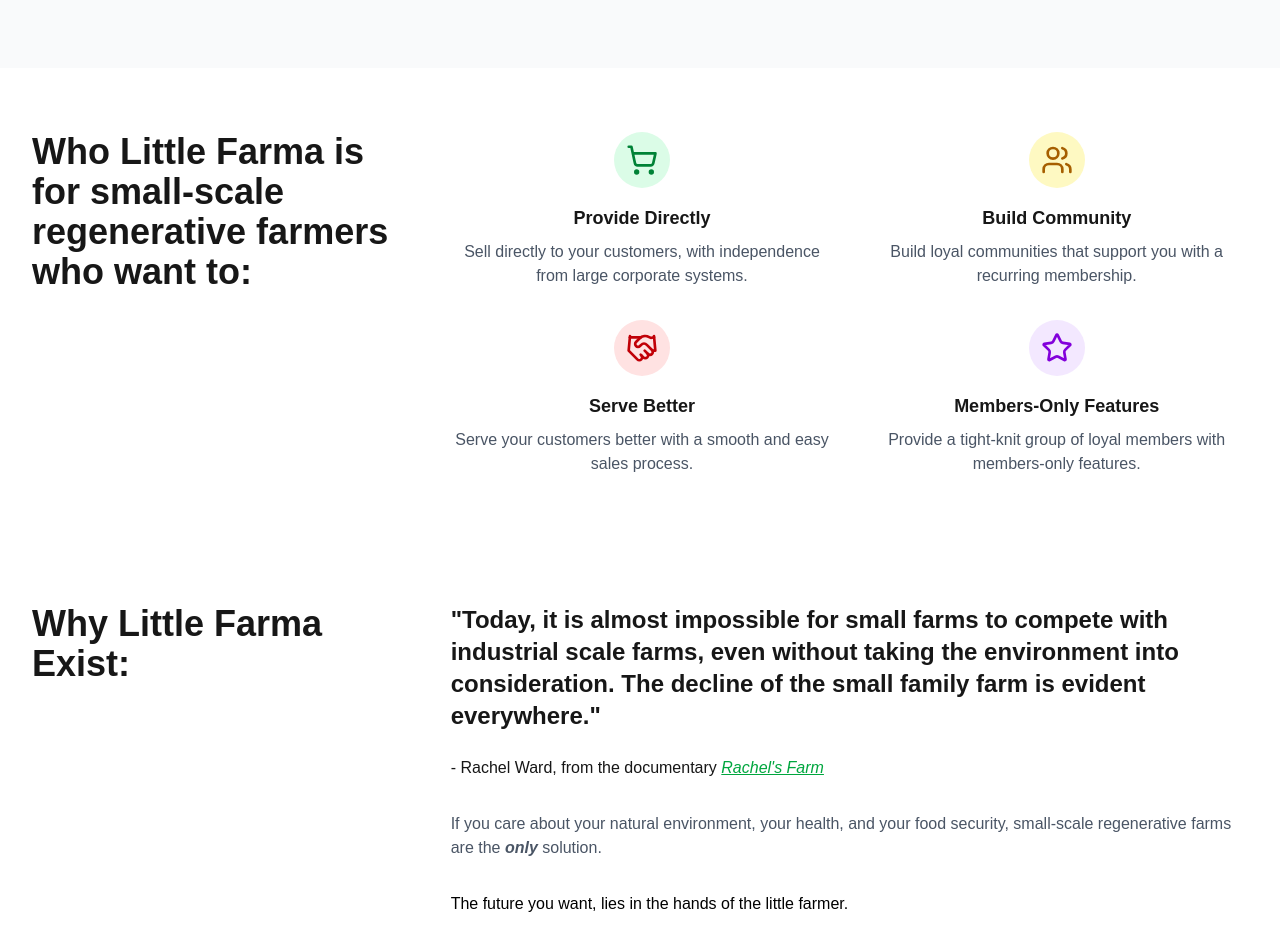
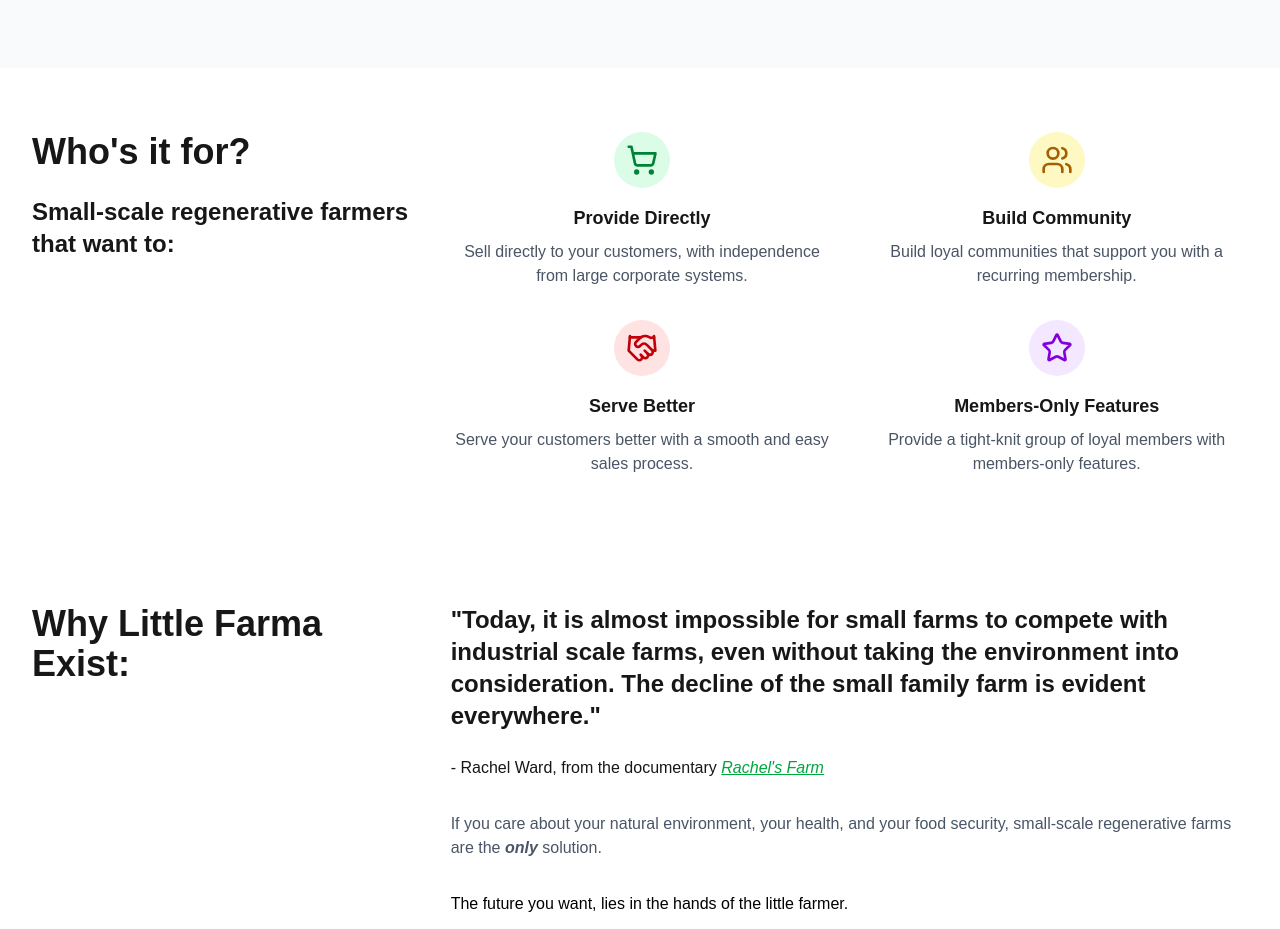
Before and after one commit to RDEvans31/little-farma-site, a Next.js app: page / in a window 1280 px wide. Shown: the part 1200-2129 px from the top of the page. Built offline with nearby package versions, Linux system fonts and the light colour scheme.

Commit message:
updated copy

```diff
--- a/src/app/page.tsx
+++ b/src/app/page.tsx
@@ -201,7 +201,10 @@ export default function Home() {
           <div className="grid grid-cols-1 lg:grid-cols-3 gap-10">
             <div>
               <h4 className="text-3xl md:text-4xl font-bold mb-6">
-                Who Little Farma is for small-scale regenerative farmers who want to:
+                Who&apos;s it for?
+              </h4>
+              <h4 className="text-xl md:text-2xl font-bold mb-6">
+                Small-scale regenerative farmers that want to:
               </h4>
             </div>
 
```
